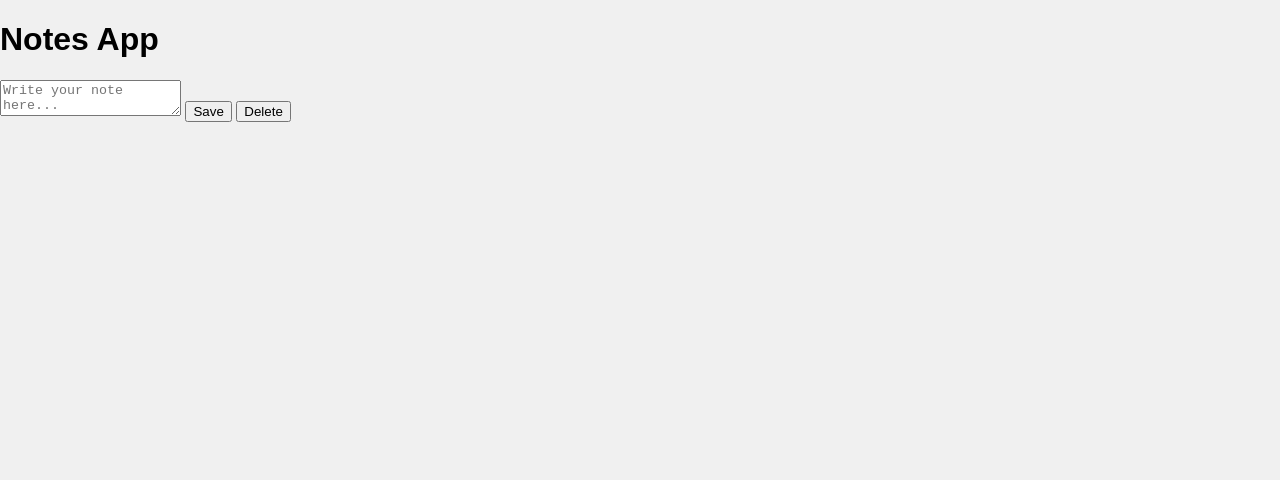
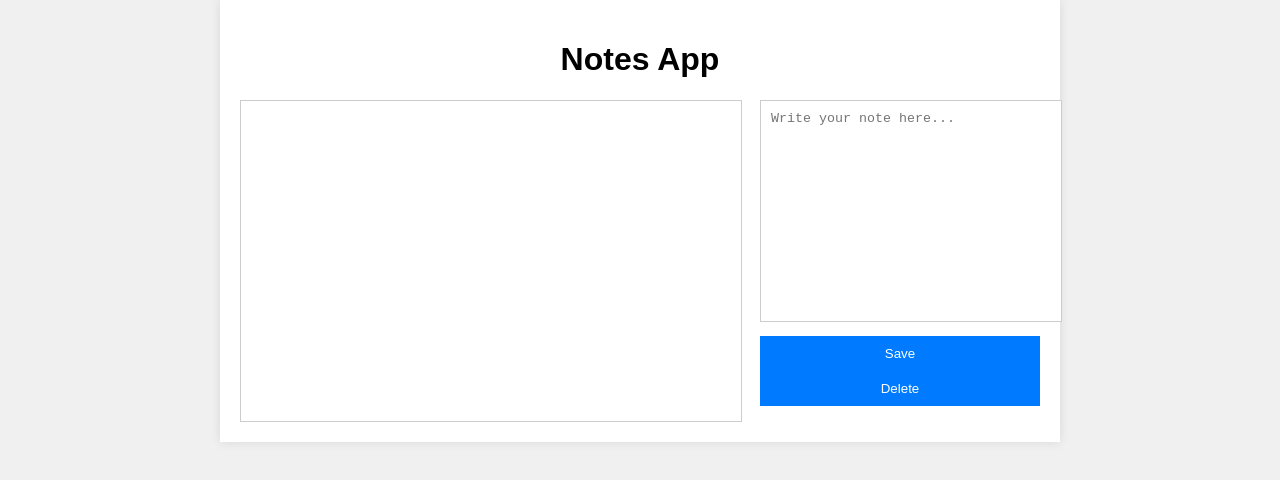
Before and after one commit to hdsnisnotreal/Googe-Docs, a plain HTML site: page index.html in a window 1280 px wide. Drawn offline with Linux system fonts and the light colour scheme.

Commit message:
Update styles.css

```diff
--- a/styles.css
+++ b/styles.css
@@ -1,48 +1,60 @@
 body {
     font-family: Arial, sans-serif;
+    background-color: #f0f0f0;
     margin: 0;
-    padding: 0;
-    background-color: #f0f0f0;
-}
-
-header {
-    background-color: #007BFF;
-    color: #fff;
-    text-align: center;
-    padding: 10px;
-}
-
-#app {
-    display: flex;
-    justify-content: space-between;
-    margin: 20px;
-}
-
-#notes-container, #editor {
-    background-color: #fff;
-    border: 1px solid #ddd;
-    padding: 20px;
-    flex: 1;
-    margin: 10px;
-}
-
-#notes-list {
-    list-style: none;
     padding: 0;
 }
 
-#note-input {
+.container {
+    max-width: 800px;
+    margin: 0 auto;
+    padding: 20px;
+    background-color: #fff;
+    box-shadow: 0 0 10px rgba(0, 0, 0, 0.1);
+}
+
+h1 {
+    text-align: center;
+}
+
+.notes-container {
+    display: flex;
+    justify-content: space-between;
+    align-items: flex-start;
+    flex-wrap: wrap;
+}
+
+.notes-list {
+    width: 60%;
+    padding: 10px;
+    border: 1px solid #ccc;
+    height: 300px;
+    overflow-y: auto;
+}
+
+.notes-editor {
+    width: 35%;
+}
+
+textarea {
     width: 100%;
-    height: 100px;
+    height: 200px;
+    padding: 10px;
+    border: 1px solid #ccc;
+    resize: none;
     margin-bottom: 10px;
 }
 
-#update-container {
-    background-color: #007BFF;
+button {
+    display: block;
+    width: 100%;
+    padding: 10px;
+    background-color: #007bff;
     color: #fff;
-    text-align: center;
-    padding: 10px;
-    position: fixed;
-    bottom: 0;
-    width: 100%;
+    border: none;
+    cursor: pointer;
 }
+
+button:hover {
+    background-color: #0056b3;
+}
```
